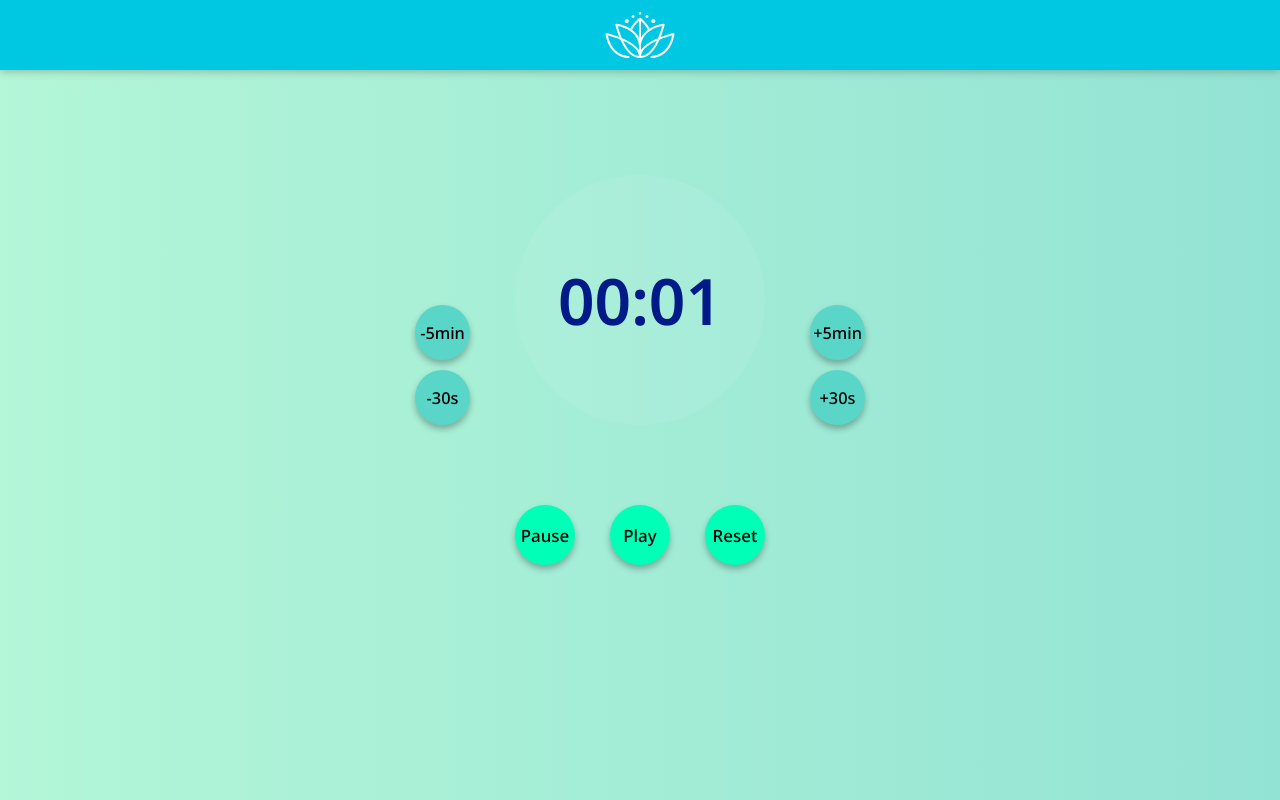
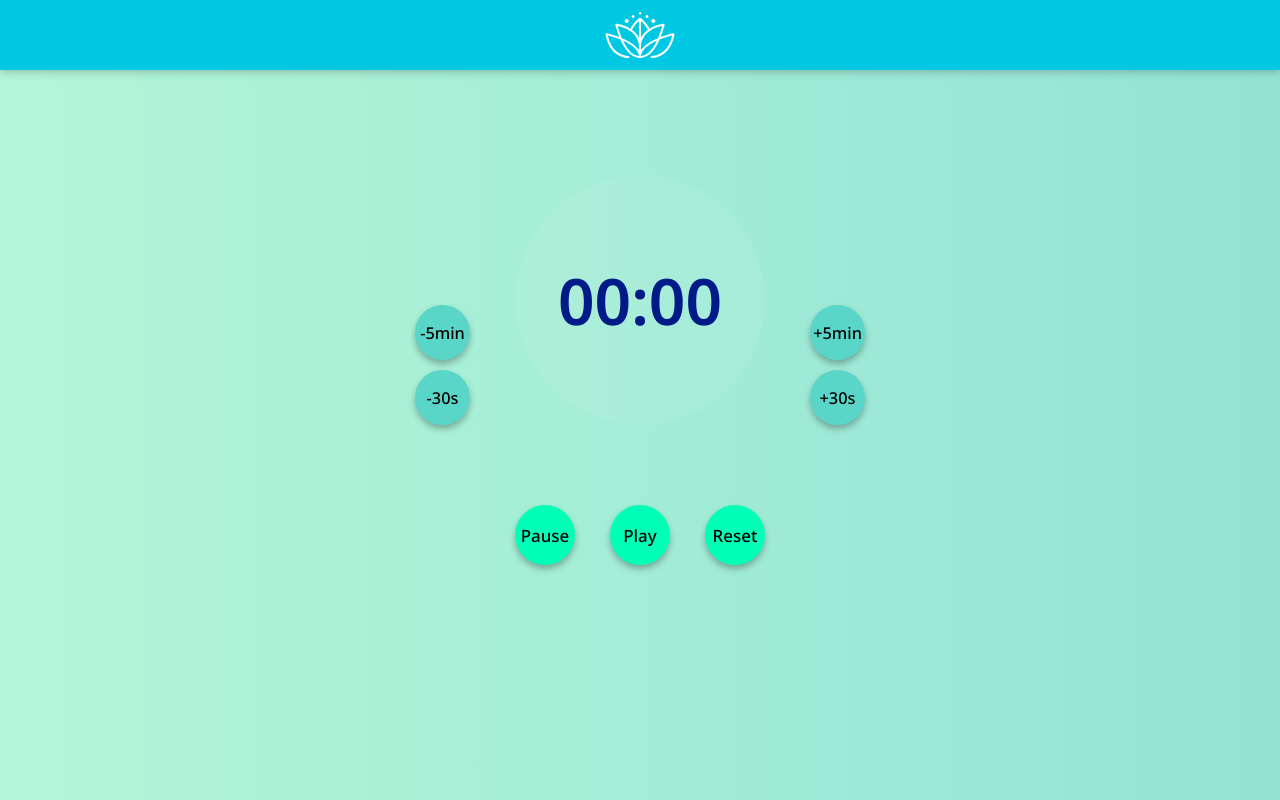
Before and after one commit to filippo-floramo/meditactive, a React (Create React App) app: page /meditate in a window 1280 px wide. Built offline with nearby package versions, Linux system fonts and the light colour scheme; no server answers.

Commit message:
set timer to 0

```diff
--- a/src/context.js
+++ b/src/context.js
@@ -10,7 +10,7 @@ export function ContextProvider({ children }) {
 
    const [isDark, setIsDark] = useState(localStorage.getItem('dark-mode') === 'true');
 
-   const [timerCount, setTimerCount] = useState(600);
+   const [timerCount, setTimerCount] = useState(0);
 
    const [isStarted, setIsStarted] = useState(false);
 
```
